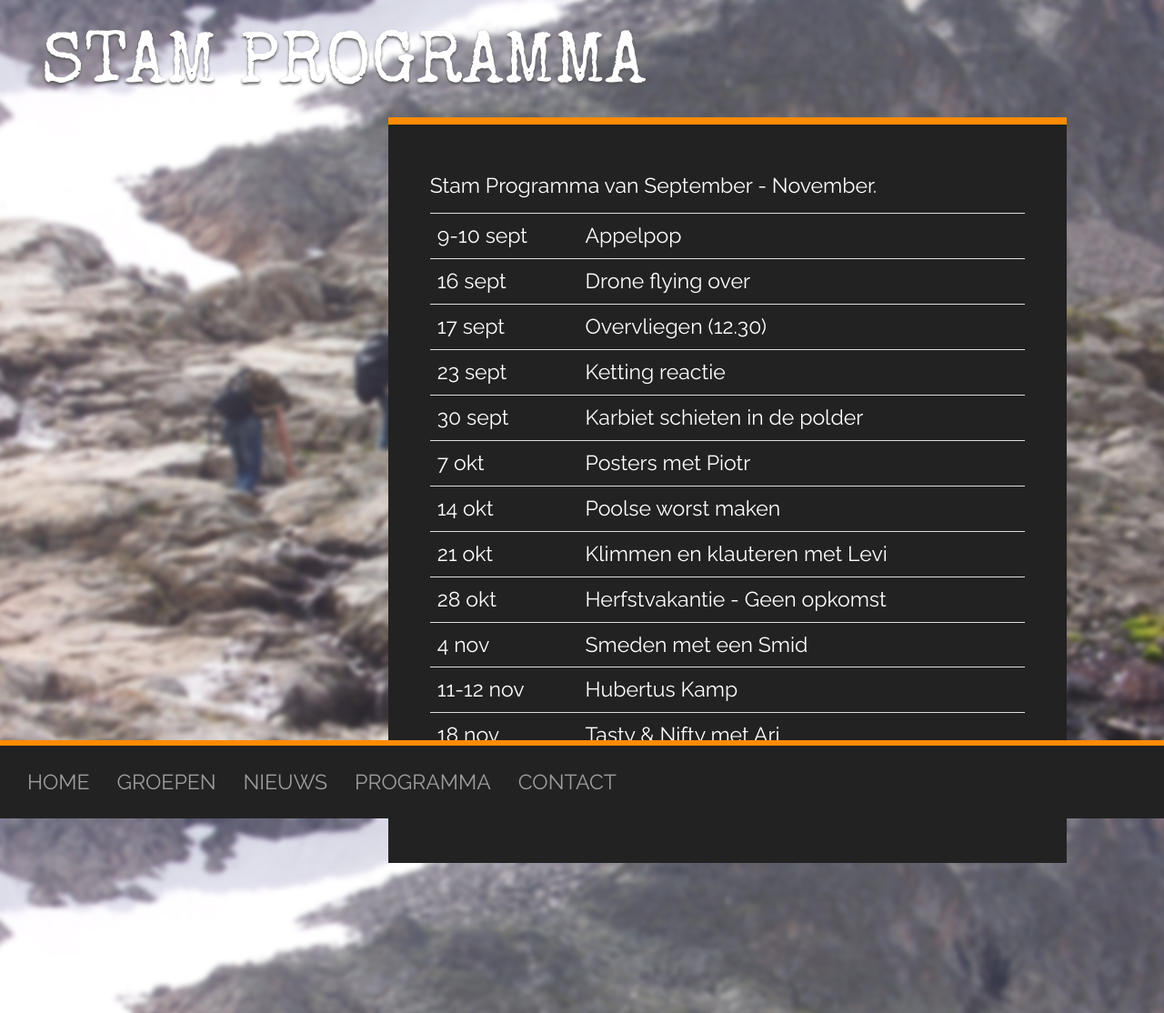
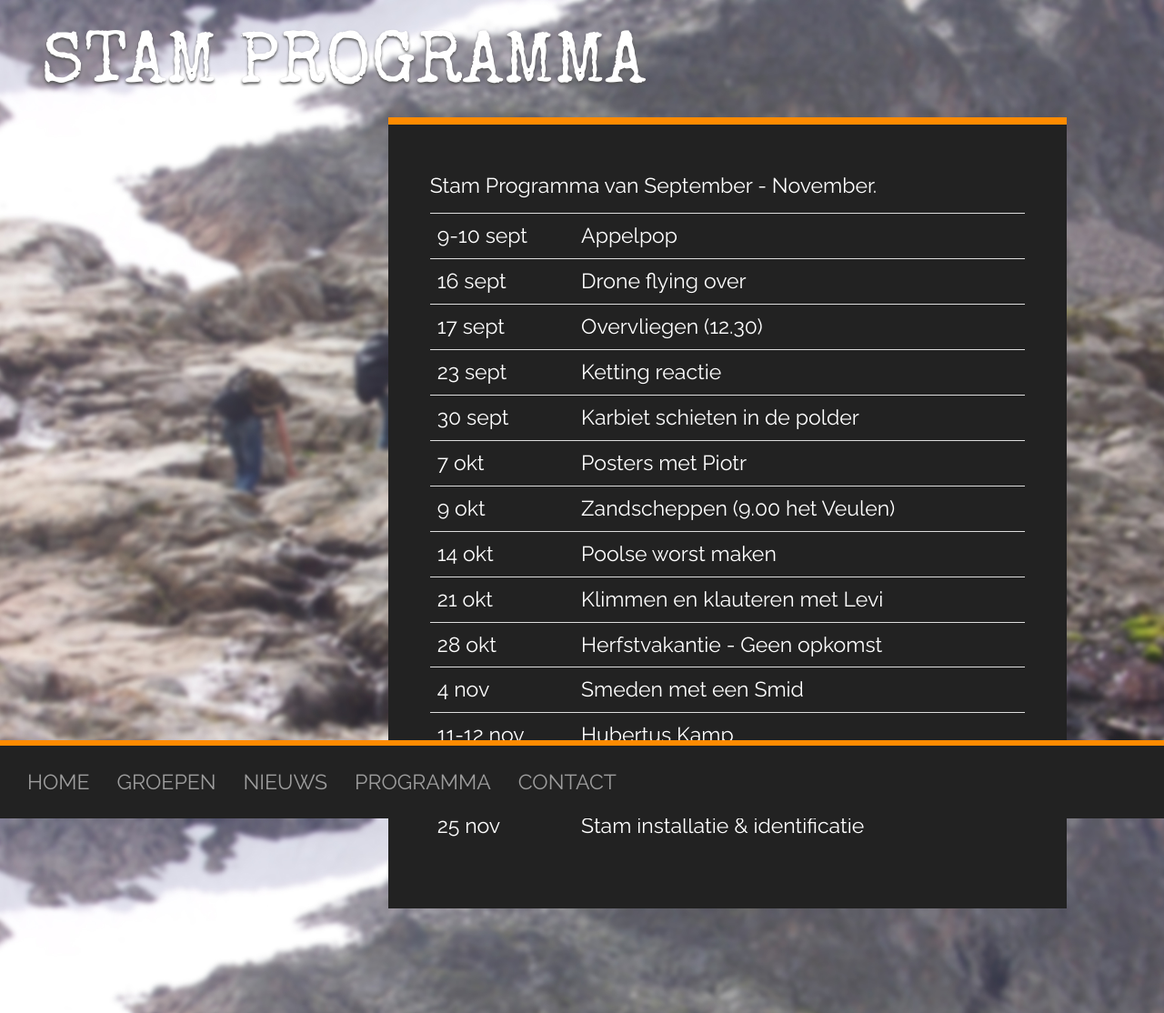
Before and after one commit to nognooitmeegemaakt/website, a Jekyll site: the page built from _agenda/stam.md, in a window 1280 px wide. Shown: the whole page at 91% size. Built offline with Jekyll 4.4.1, drawn with Linux system fonts in a browser that asks for light colours; some web fonts are replaced.

Commit message:
Update Stam Agenda.

```diff
--- a/_agenda/stam.md
+++ b/_agenda/stam.md
@@ -13,6 +13,7 @@ Stam Programma van September - November.
 | 23 sept | Ketting reactie
 | 30 sept | Karbiet schieten in de polder
 | 7 okt | Posters met Piotr
+| 9 okt | Zandscheppen (9.00 het Veulen)
 | 14 okt | Poolse worst maken
 | 21 okt | Klimmen en klauteren met Levi
 | 28 okt | Herfstvakantie - Geen opkomst
```
